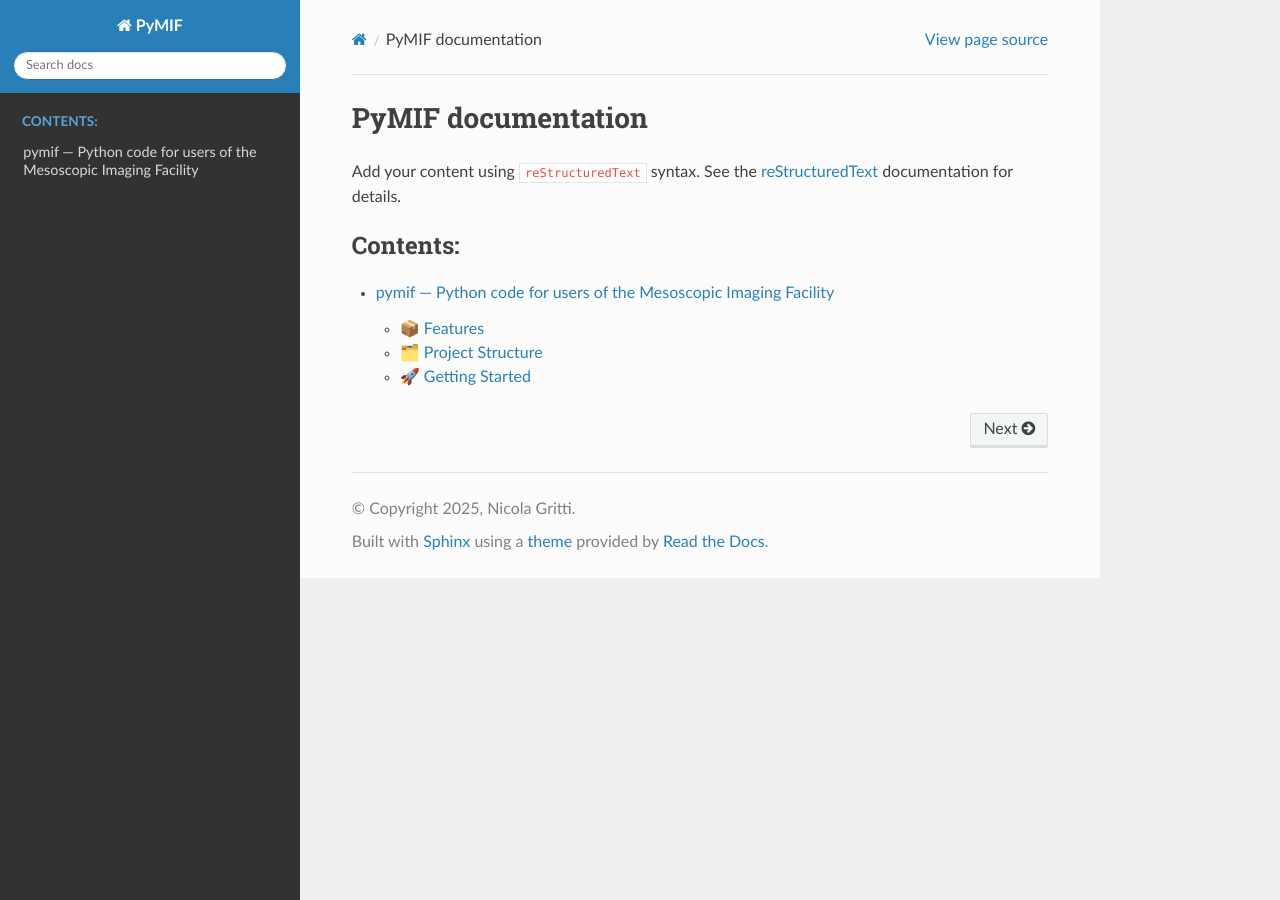
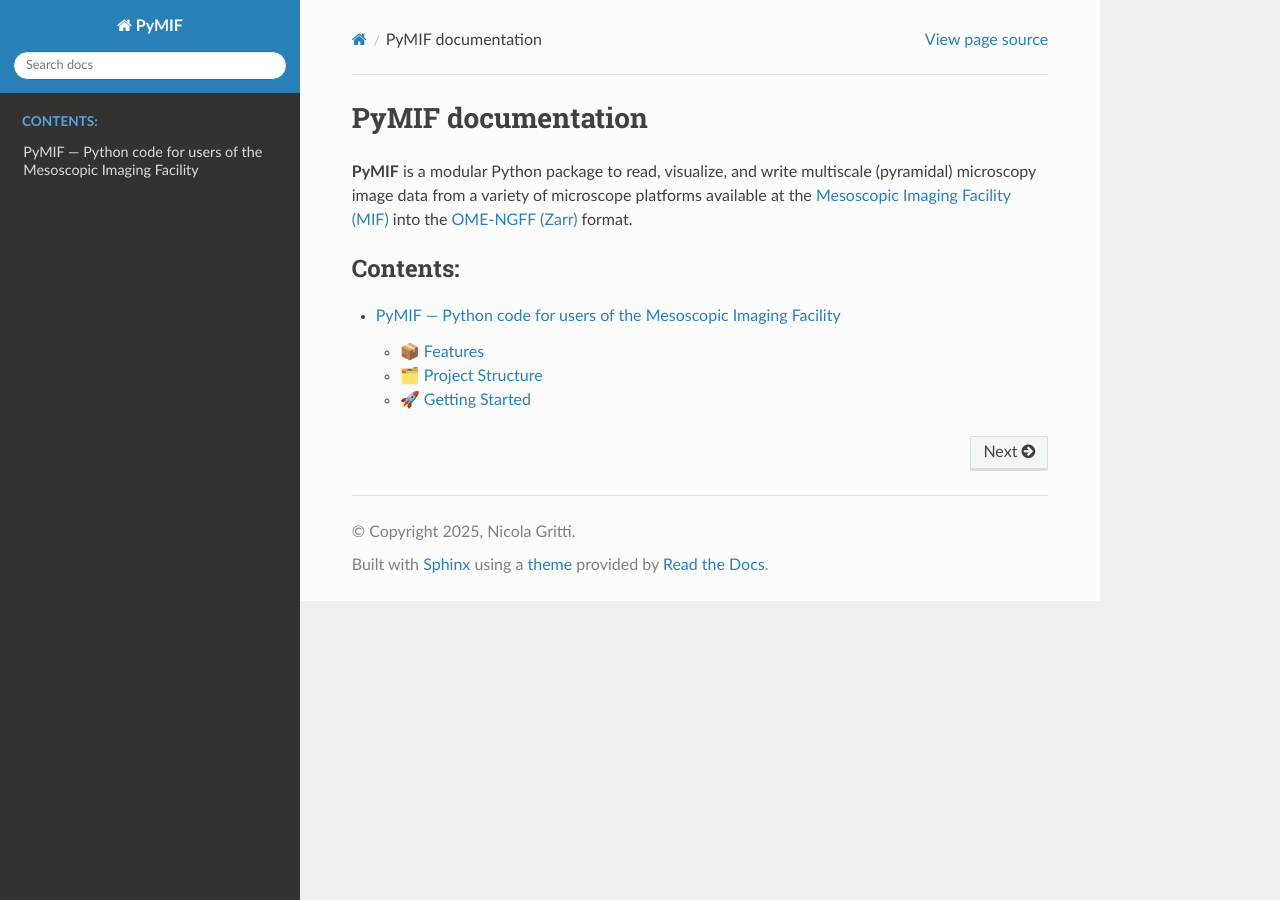
Before and after one commit to grinic/pymif, a Sphinx documentation site: the page built from doc/index.rst, in a window 1280 px wide. Built offline with Sphinx 7.4.7 and the Read the Docs theme 3.1.0, drawn with Linux system fonts in a browser that asks for light colours.

```diff
--- a/doc/index.rst
+++ b/doc/index.rst
@@ -6,9 +6,10 @@
 PyMIF documentation
 ===================
 
-Add your content using ``reStructuredText`` syntax. See the
-`reStructuredText <https://www.sphinx-doc.org/en/master/usage/restructuredtext/index.html>`_
-documentation for details.
+**PyMIF** is a modular Python package to read, visualize, and write multiscale (pyramidal)
+microscopy image data from a variety of microscope platforms available at the
+`Mesoscopic Imaging Facility (MIF) <https://www.embl.org/groups/mesoscopic-imaging-facility>`_
+into the `OME-NGFF (Zarr) <https://ngff.openmicroscopy.org/)>`_ format.
 
 
 .. toctree::
```
Also changed, not shown: doc/README.md (+2 -2 lines).
